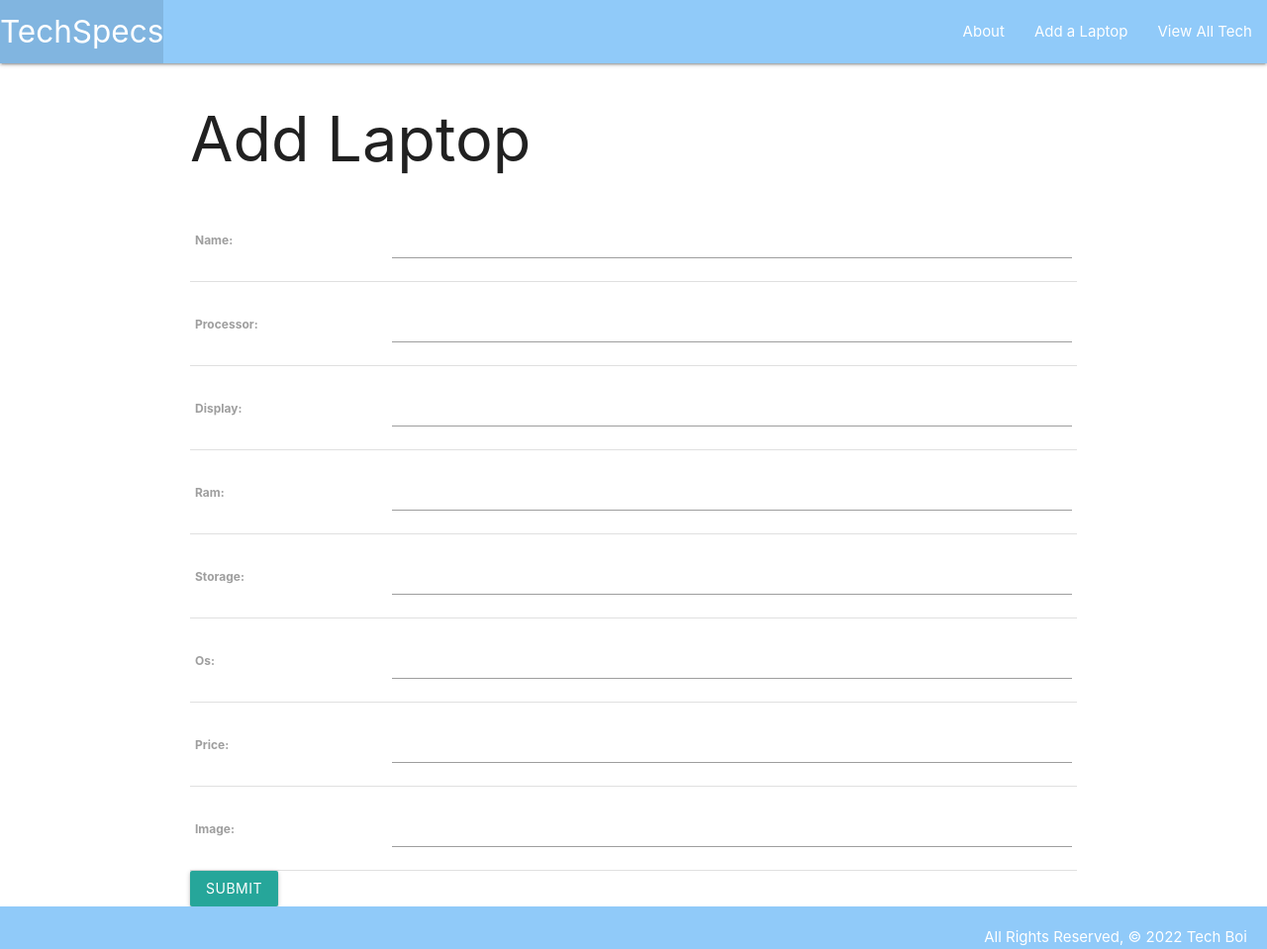
After one commit to m1hammad/TechSpecs, a Django app: page /tech/create in a window 1280 px wide. The commit adds this page. Shown: the whole page at 99% size. Run offline with Django 4.2, Linux system fonts and the light colour scheme.

Commit message:
main CRUD operations added

```diff
--- a/main_app/models.py
+++ b/main_app/models.py
@@ -1,4 +1,5 @@
 from django.db import models
+from django.urls import reverse
 
 # Create your models here.
 class Tech(models.Model):
@@ -10,3 +11,9 @@ class Tech(models.Model):
     os = models.CharField(max_length=100)
     price = models.FloatField()
     image = models.CharField(default=None, blank=True, null=True, max_length=2000)
+
+    def get_absolute_url(self):
+        return reverse("detail", kwargs={"tech_id": self.id})
+
+    def __str__(self):
+        return f"{self.name}"
--- a/main_app/templates/base.html
+++ b/main_app/templates/base.html
@@ -8,6 +8,7 @@
     <title>TechSpecs</title>
     <link rel="stylesheet" href="https://cdnjs.cloudflare.com/ajax/libs/materialize/1.0.0/css/materialize.min.css">
     <link rel="stylesheet"  type="text/css" href="{% static 'css/style.css' %}">
+    <script src="https://cdnjs.cloudflare.com/ajax/libs/materialize/1.0.0/js/materialize.min.js"></script>
 </head>
 <body>
     <header class="navbar-fixed">
@@ -25,6 +26,9 @@
                 <a href="{% url 'about' %}">About</a>
               </li>
               <li>
+                <a href="{% url 'tech_create' %}">Add a Laptop</a>
+            </li>
+              <li>
                 <a href="{% url 'index' %}">View All Tech </a>
               </li>
             </ul>
--- /dev/null
+++ b/main_app/templates/main_app/tech_form.html
@@ -0,0 +1,20 @@
+{% extends 'base.html' %}
+{% block content %}
+
+    {% if object %}
+    <h1>
+        Edit
+        <span class="teal-text">{{object.name}}</span>
+    </h1>
+    {% else %}
+        <h1>Add Laptop</h1>
+    {% endif %}
+    <form action="" method="post">
+        {% csrf_token %}
+        <table>
+            {{form.as_table}}
+        </table>
+        <input type="submit" value="Submit" class="btn">
+    </form>
+
+{% endblock content %}
--- a/main_app/templates/tech/detail.html
+++ b/main_app/templates/tech/detail.html
@@ -12,5 +12,9 @@
             <p>RAM: {{laptop.ram}}</p>
             <p>Storage: {{laptop.storage}}</p>
         </div>
+        <div class="card-action">
+            <a href="{% url 'tech_update' laptop.id %}">Edit</a>
+            <a href="{% url 'tech_delete' laptop.id %}">Delete</a>
+        </div>
     </div>
 {% endblock %}
--- a/main_app/urls.py
+++ b/main_app/urls.py
@@ -5,5 +5,8 @@ urlpatterns = [
     path('', views.home, name = 'home'),
     path('about/', views.about, name = 'about'),
     path('tech/', views.tech_index, name = 'index'),
-    path('tech/<int:tech_id>', views.tech_detail, name='detail')
+    path('tech/<int:tech_id>', views.tech_detail, name='detail'),
+    path('tech/create', views.TechCreate.as_view(), name='tech_create'),
+    path('tech/<int:pk>/update', views.TechUpdate.as_view(), name='tech_update'),
+    path('tech/<int:pk>/delete', views.TechDelete.as_view(), name='tech_delete'),
 ]
--- a/main_app/views.py
+++ b/main_app/views.py
@@ -1,8 +1,19 @@
+from django.shortcuts import render, redirect
+from main_app.models import Tech
+from django.views.generic.edit import CreateView, DeleteView, UpdateView
 
-from django.http import HttpResponse
-from django.shortcuts import render
-from main_app.models import Tech
 
+class TechCreate(CreateView):
+    model = Tech
+    fields = '__all__'
+
+class TechUpdate(UpdateView):
+    model = Tech
+    fields = ['name', 'processor', 'display', 'ram', 'storage', 'os', 'price']
+
+class TechDelete(DeleteView):
+    model = Tech
+    success_url = '/tech/'
 
 def home(request):
     return render(request,'home.html')
```
Also changed, not shown: main_app/templates/main_app/tech_confirm_delete.html (added, +17 -0 lines).
